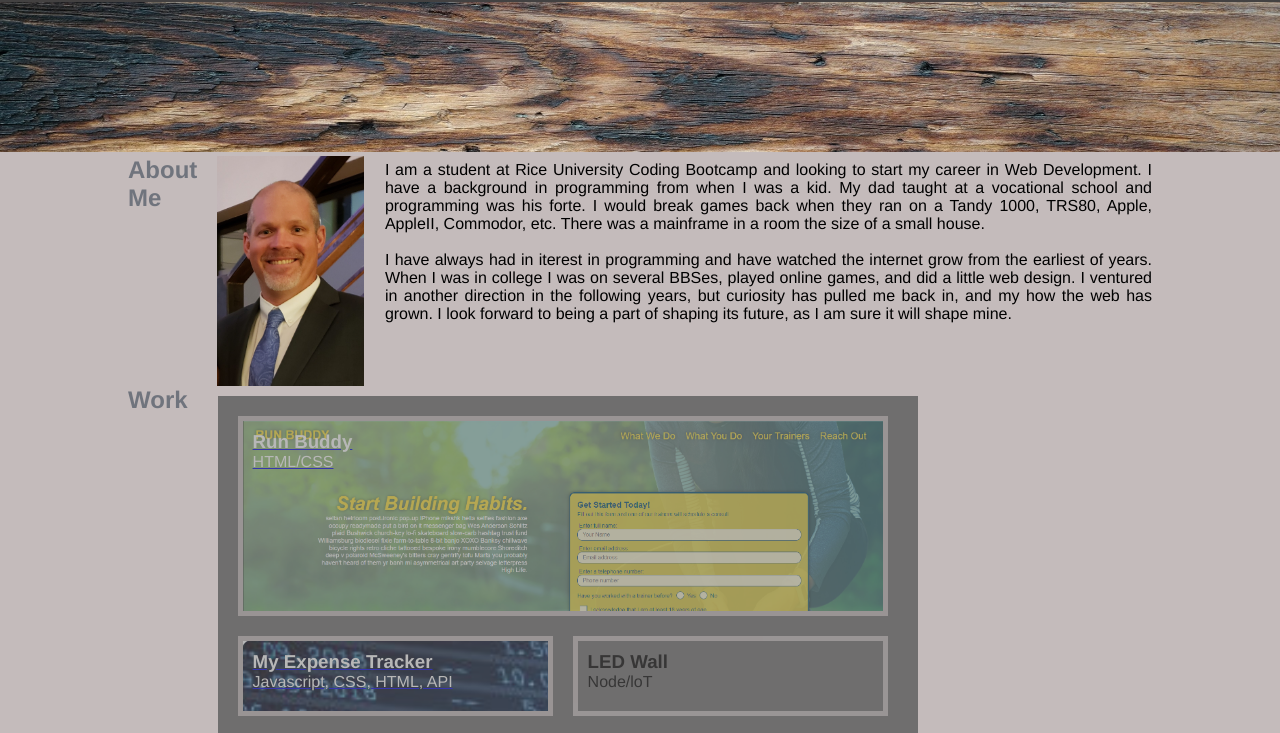
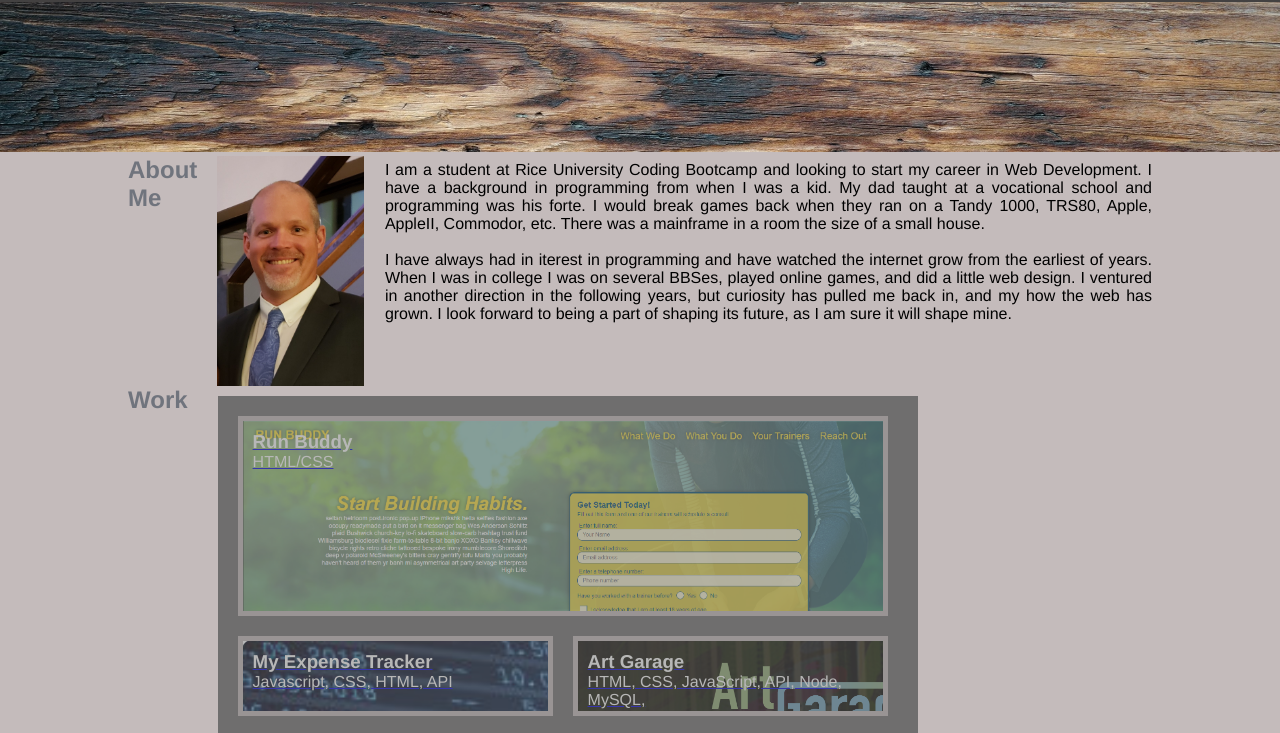
Before and after one commit to BigEVK/MyPortfolio, a plain HTML site: page index.html in a window 1280 px wide. Shown: the part 60-793 px from the top of the page. Drawn offline with Linux system fonts and the light colour scheme.

Commit message:
updated Art Garage

```diff
--- a/index.html
+++ b/index.html
@@ -98,9 +98,11 @@
                 </div>
 
 
-                <div class="support">
-                    <h3>LED Wall</h3>
-                    <p>Node/loT</p>
+                <div class="supportOnePtZero" style="background-image: url('./assets/images/ArtGarageLandingPage.png')"; >
+                        <a href="https://github.com/BigEVK/ArtGarage#readme">
+                    <h3 style="color:white;">Art Garage</h3>
+                    <p style="color: white;">HTML, CSS, JavaScript, API, Node, MySQL, </p>
+                </a>
                 </div>
                 </div>
                 <div class="supportTwo">
```
Also changed, not shown: assets/images/ArtGarageLandingPage.png (added), 1 other file.
